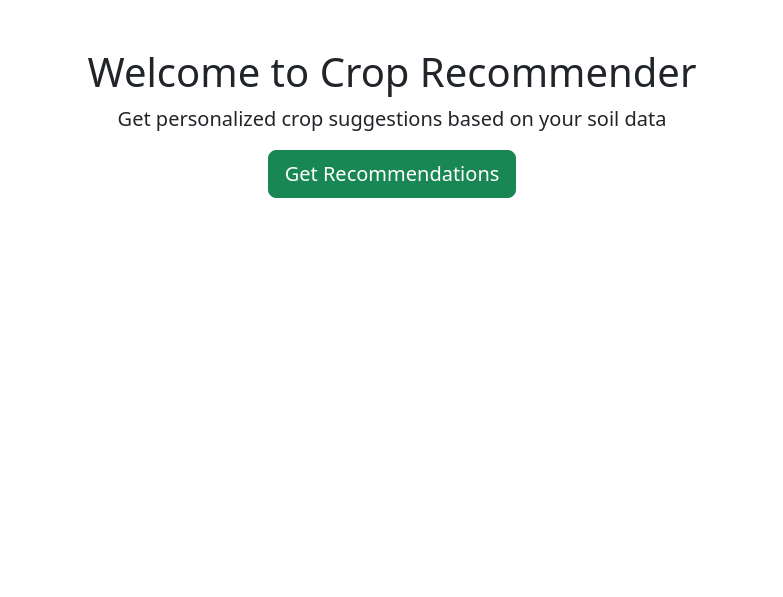
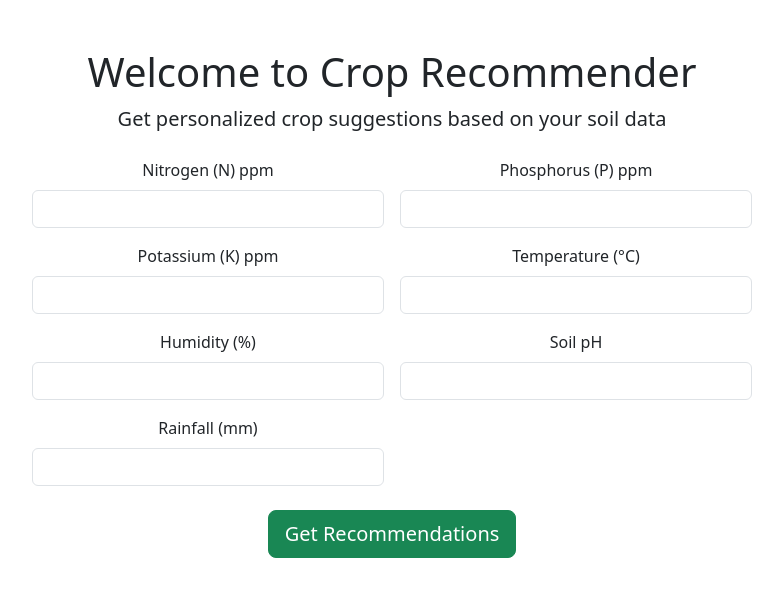
Before and after one commit to Adityapandey3460/crop-recomendation, a Django app: page / in a window 1280 px wide. Shown: the part 56-653 px from the top of the page, without its empty margins (248-1031 px from the left). Run offline with Django 5.2, Linux system fonts and the light colour scheme; a user stored in the database is signed in.

Commit message:
recommend page added

```diff
--- a/home/urls.py
+++ b/home/urls.py
@@ -6,4 +6,5 @@ urlpatterns = [
     path('signup/', views.signup_view, name='signup'),
     path('login/', views.login_view, name='login'),
     path('logout/', views.logout_view, name='logout'),
+    path('crop/', views.crops_view, name='crops'),
 ]
--- a/home/views.py
+++ b/home/views.py
@@ -38,4 +38,27 @@ def logout_view(request):
     return redirect('index')
 
 def index(request):
+    if request.method == 'POST':
+        # Get data from the form
+        nitrogen = request.POST.get('nitrogen')
+        phosphorus = request.POST.get('phosphorus')
+        potassium = request.POST.get('potassium')
+        temperature = request.POST.get('temperature')
+        humidity = request.POST.get('humidity')
+        ph = request.POST.get('ph')
+        rainfall = request.POST.get('rainfall')
+
+        # Handle the data and return recommendations
+        # Here, you'll call your crop recommendation logic with the input data
+        # Example: recommendations = recommend_crops(nitrogen, phosphorus, potassium, temperature, humidity, ph, rainfall)
+
+        # For now, let's just send the values back for display purposes
+        recommendations = f"Your input data: Nitrogen={nitrogen}, Phosphorus={phosphorus}, Potassium={potassium}, Temperature={temperature}, Humidity={humidity}, pH={ph}, Rainfall={rainfall}"
+        print(recommendations)
+        # Optionally, you could pass the recommendations to the template to display them
+        return redirect('crop/')
+
     return render(request, "index.html")
+
+def crops_view(request):
+    return render(request, "crops.html")
--- a/templates/index.html
+++ b/templates/index.html
@@ -8,12 +8,46 @@
     <p class="lead">Get personalized crop suggestions based on your soil data</p>
 
     {% if user.is_authenticated %}
-        <a href="#" class="btn btn-success btn-lg">Get Recommendations</a>
+        <div class="row justify-content-center mt-4">
+            <div class="col-md-8">
+                <form method="POST">
+                    {% csrf_token %}
+                    <div class="row g-3">
+                        <div class="col-md-6">
+                            <label for="nitrogen" class="form-label">Nitrogen (N) ppm</label>
+                            <input type="number" class="form-control" id="nitrogen" name="nitrogen" required step="0.01">
+                        </div>
+                        <div class="col-md-6">
+                            <label for="phosphorus" class="form-label">Phosphorus (P) ppm</label>
+                            <input type="number" class="form-control" id="phosphorus" name="phosphorus" required step="0.01">
+                        </div>
+                        <div class="col-md-6">
+                            <label for="potassium" class="form-label">Potassium (K) ppm</label>
+                            <input type="number" class="form-control" id="potassium" name="potassium" required step="0.01">
+                        </div>
+                        <div class="col-md-6">
+                            <label for="temperature" class="form-label">Temperature (°C)</label>
+                            <input type="number" class="form-control" id="temperature" name="temperature" required step="0.1">
+                        </div>
+                        <div class="col-md-6">
+                            <label for="humidity" class="form-label">Humidity (%)</label>
+                            <input type="number" class="form-control" id="humidity" name="humidity" required min="0" max="100" step="0.1">
+                        </div>
+                        <div class="col-md-6">
+                            <label for="ph" class="form-label">Soil pH</label>
+                            <input type="number" class="form-control" id="ph" name="ph" required min="0" max="14" step="0.1">
+                        </div>
+                        <div class="col-md-6">
+                            <label for="rainfall" class="form-label">Rainfall (mm)</label>
+                            <input type="number" class="form-control" id="rainfall" name="rainfall" required step="0.1">
+                        </div>
+                    </div>
+                    <button type="submit" class="btn btn-success btn-lg mt-4">Get Recommendations</button>
+                </form>
+            </div>
+        </div>
     {% else %}
-        <div class="mt-4">
-            <a href="{% url 'login' %}" class="btn btn-success me-2">Login</a>
-            <a href="{% url 'signup' %}" class="btn btn-outline-success">Sign Up</a>
-        </div>
+        <p class="mt-4">You need to be <a href="{% url 'login' %}">logged in</a> to submit your soil data.</p>
     {% endif %}
 </div>
 {% endblock %}
```
Also changed, not shown: templates/recommend.html (added, +26 -0 lines), db.sqlite3.
